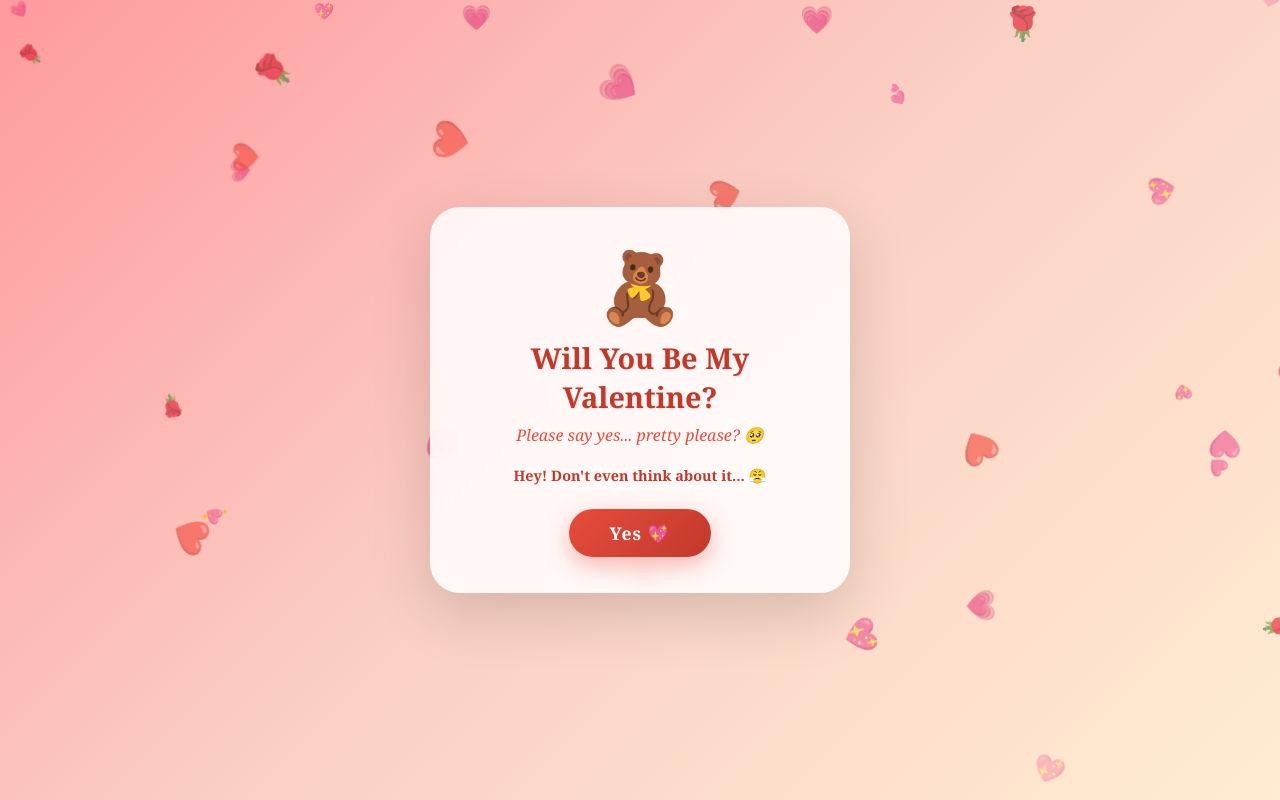
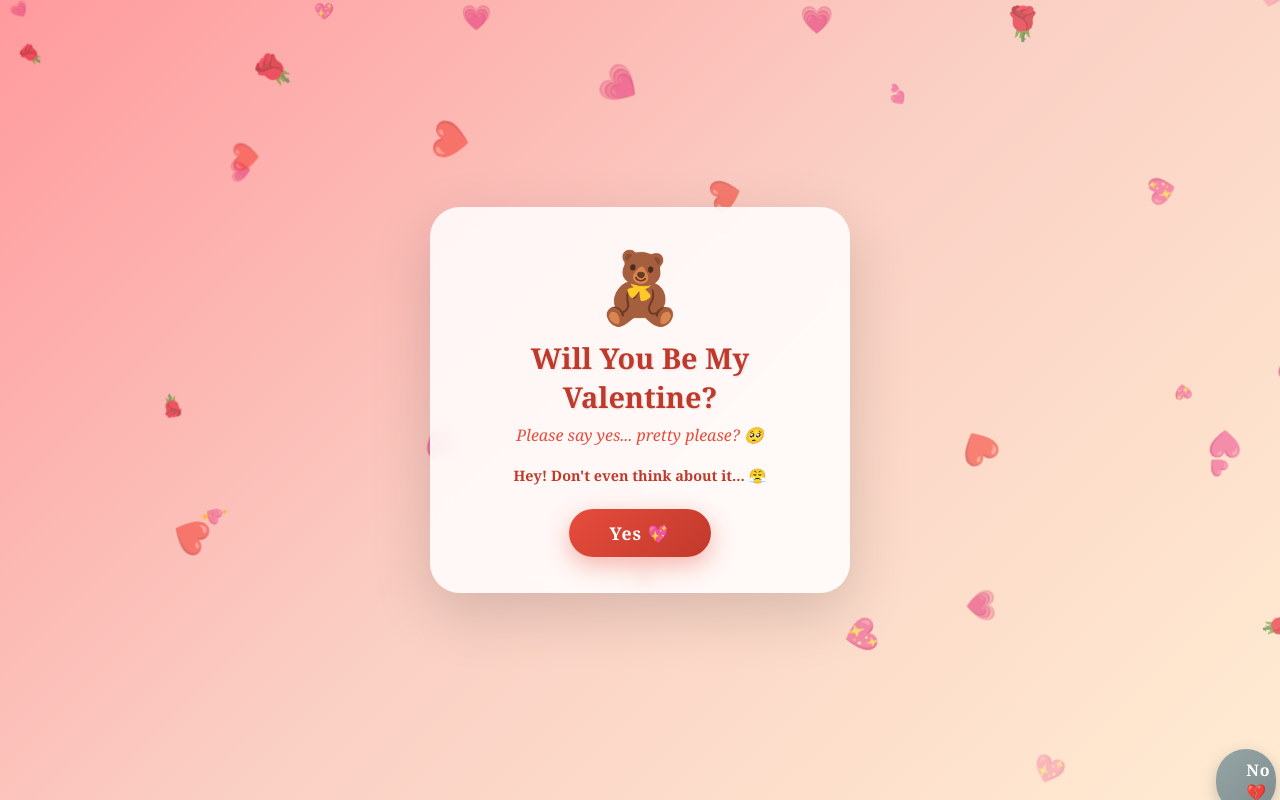
Before and after one commit to trevor424/valentine, a plain HTML site: page index.html in a window 1280 px wide. Both pictures are taken after a click on the button "No 💔". Drawn offline with Linux system fonts and the light colour scheme.

Commit message:
Reduce No button movement range

```diff
--- a/index.html
+++ b/index.html
@@ -431,17 +431,22 @@
                 warning.textContent = warnings[noAttempts];
             }
 
-            // Move the No button to a random spot anywhere on screen
+            // Move the No button in small jumps from current position
             const vw = window.innerWidth;
             const vh = window.innerHeight;
-            const btnWidth = 130;
-            const btnHeight = 45;
+            const jump = 80;
 
-            const randomX = Math.random() * (vw - btnWidth);
-            const randomY = Math.random() * (vh - btnHeight);
+            let prevLeft = parseFloat(noBtn.style.left);
+            let prevTop = parseFloat(noBtn.style.top);
+            if (isNaN(prevLeft)) prevLeft = noBtn.getBoundingClientRect().left;
+            if (isNaN(prevTop)) prevTop = noBtn.getBoundingClientRect().top;
 
-            const currentLeft = randomX;
-            const currentTop = randomY;
+            let currentLeft = prevLeft + (Math.random() - 0.5) * 2 * jump;
+            let currentTop = prevTop + (Math.random() - 0.5) * 2 * jump;
+
+            // Keep within screen bounds
+            currentLeft = Math.max(10, Math.min(currentLeft, vw - 140));
+            currentTop = Math.max(10, Math.min(currentTop, vh - 50));
 
             noBtn.style.position = 'fixed';
             noBtn.style.left = currentLeft + 'px';
```
